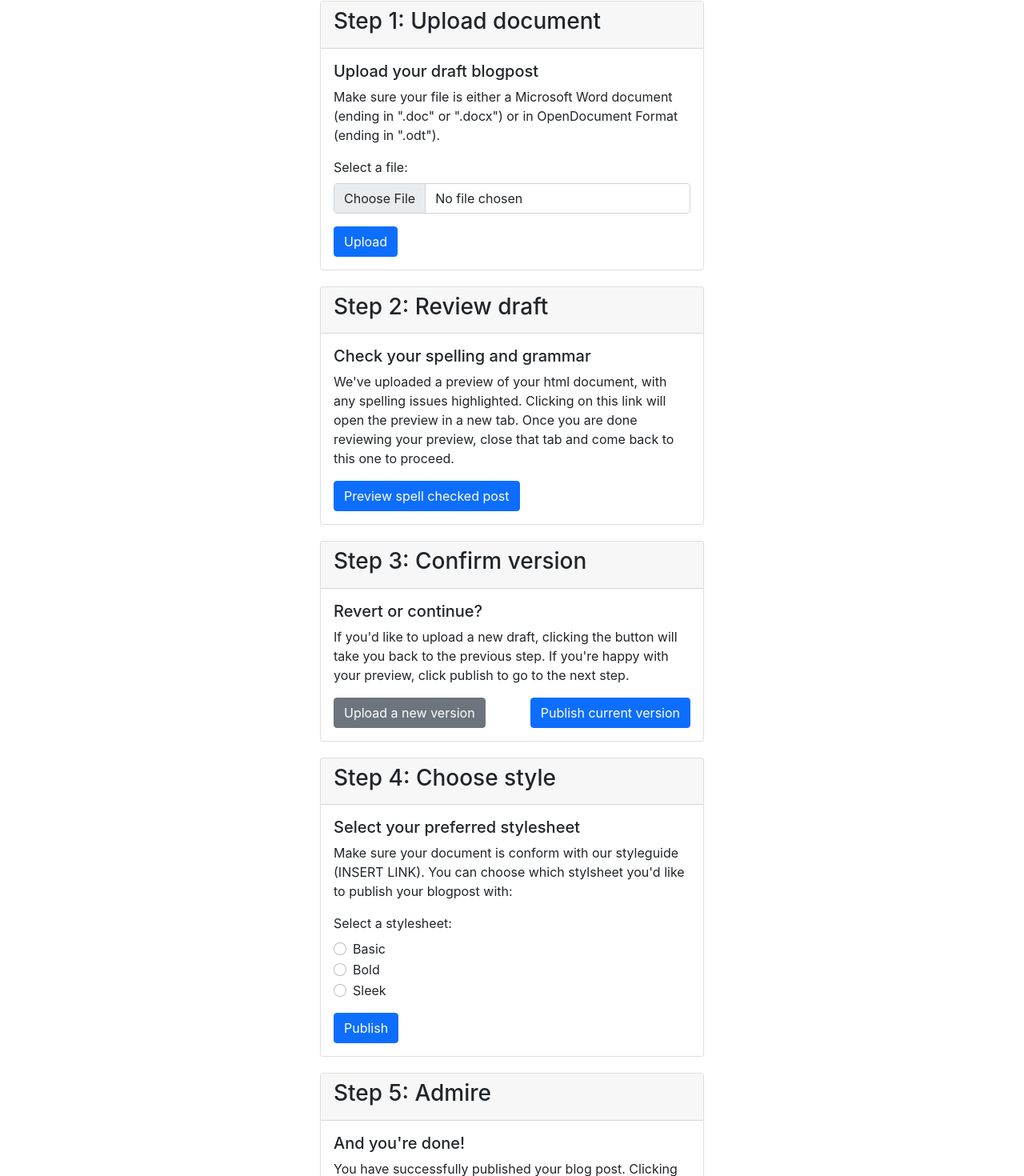
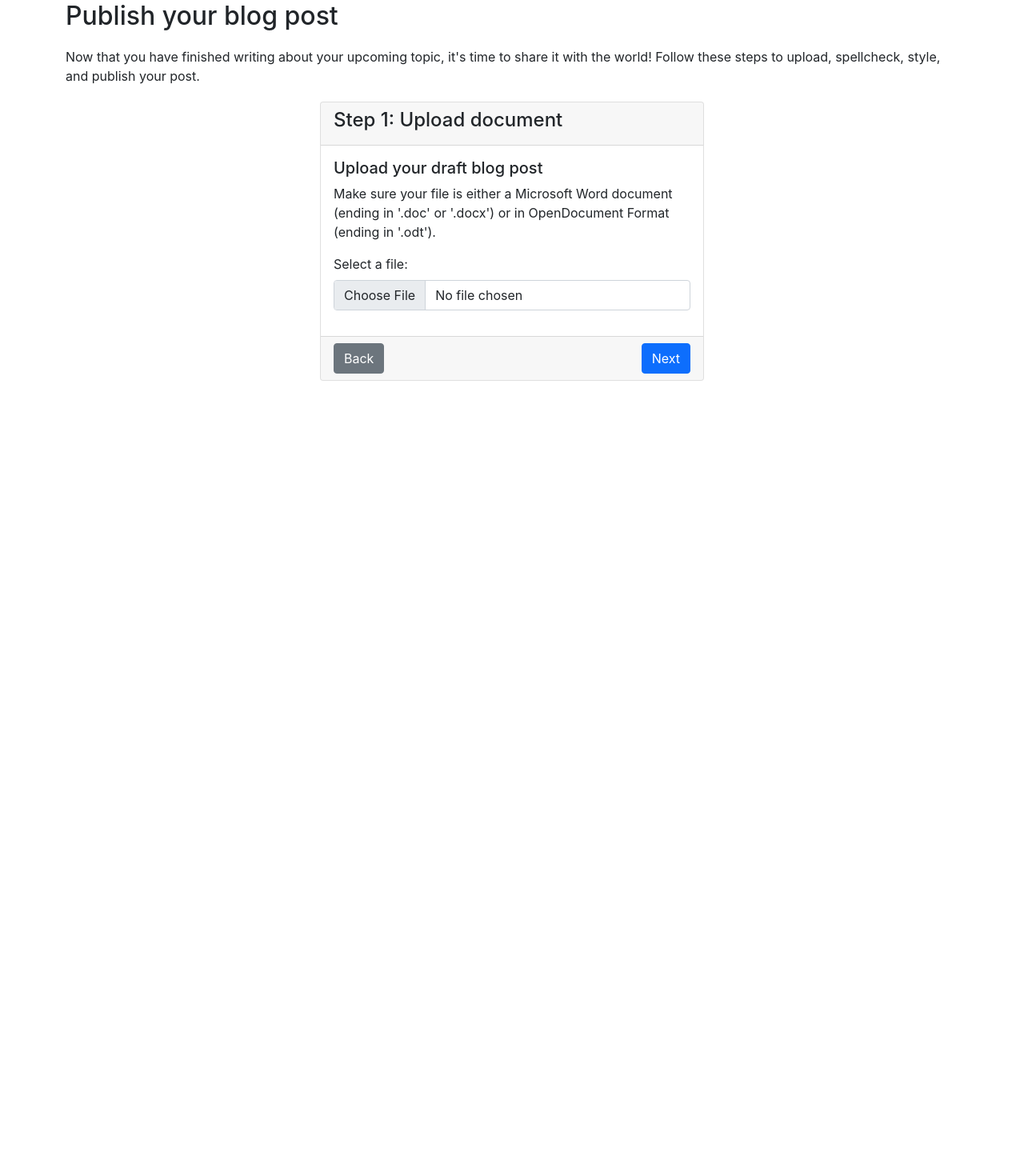
Before and after one commit to tamiragun/Doc2Blog, a React (Create React App) app in the folder src/client/: page /blogPost in a window 1280 px wide. Shown: the part 84-1554 px from the top of the page at 80% size. After the commit the page ends 800 px from the top, so only its background shows below. Built offline with nearby package versions, Linux system fonts and the light colour scheme.

Commit message:
Refactor blog upload process into stepper

```diff
--- a/src/client/src/components/BlogPost.js
+++ b/src/client/src/components/BlogPost.js
@@ -1,24 +1,28 @@
 import React, { useState } from "react";
-import FileUpload from "./FileUpload";
+import FileUploadForm from "./FileUploadForm";
 import PublishSuccess from "./PublishSuccess";
 import UploadSuccess from "./UploadSuccess";
-import Form from "react-bootstrap/Form";
-import Button from "react-bootstrap/Button";
-import Card from "react-bootstrap/Card";
+import BlogPublishStep from "./BlogPublishStep";
+import ChooseStyling from "./ChooseStyling.js";
+import { useNavigate } from "react-router";
 import "./Blogpost.css";
 
 const BlogPost = () => {
-  // Keep track of the uploaded file
+  // Keep track of the uploaded file, style, and step
   const [selectedFile, setSelectedFile] = useState(null);
   const [selectedFileName, setSelectedFileName] = useState(null);
-  const [uploaded, setUploaded] = useState(false);
-  const [published, setPublished] = useState(false);
+  const [styleSheet, setStyleSheet] = useState("basic-stylesheet");
+  const [step, setStep] = useState(1);
 
-  // Handler for when the submit button is clicked
-  const submitForm = (e) => {
+  // Use navigate to be able to link to other Routes.
+  const navigate = useNavigate();
+
+  // Handler for when the next step on file upload is clicked
+  const submitUpload = (e) => {
     // Prevent the browser form reloading
     e.preventDefault();
-
+    // Some extra validation
+    if (validateFileUpload(selectedFile)) {
       // Add the file from the component's state into the request body
       const formData = new FormData();
       formData.append("file", selectedFile);
@@ -29,11 +33,12 @@ const BlogPost = () => {
         body: formData,
       })
         .then(() => {
-        setUploaded(true);
+          nextStep();
         })
         .catch((error) => {
           console.error(error);
         });
+    }
   };
 
   // Handler for when the file is selected (but not yet uploaded)
@@ -51,120 +56,131 @@ const BlogPost = () => {
     }
   };
 
-  // Handler for when the user wants to upload a new file. Resets everything to null.
-  const uploadNewFile = () => {
-    setUploaded(false);
-    setSelectedFile(null);
-    setSelectedFileName(null);
+  // Function for going to next step by increasing step state by 1
+  const nextStep = () => {
+    setStep(step + 1);
   };
 
-  // Handler for when the user publishes their post.
-  // This removes the upload and spellcheck from display and now only displays the final link
-  const publishBlog = () => {
-    setPublished(true);
-    setUploaded(false);
+  // Function for going to previous step by decreasing step state by 1
+  const prevStep = () => {
+    setStep(step - 1);
+  };
+
+  // Helper function to ensure proper file input is given before proceeding
+  const validateFileUpload = (file) => {
+    // The programme can currently handle Word and open source documents
+    const supportedFileTypes = [
+      "application/vnd.openxmlformats-officedocument.wordprocessingml.document",
+      "application/msword",
+      "application/vnd.oasis.opendocument.text",
+    ];
+
+    if (!file) {
+      alert("Please upload a .doc, .docx, or .odt file");
+      return false;
+    } else if (file.size > 1024000) {
+      alert("File size cannot exceed 1MB");
+      return false;
+    } else if (!supportedFileTypes.includes(file.type)) {
+      alert("File type should be .doc, .docx, or .odt");
+      return false;
+    } else {
+      return true;
+    }
   };
 
   return (
     <div>
-      {/* Only display form when no doc is uploaded or published*/}
-      {/* {!uploaded && !published && ( */}
-      <div className="upload-blogpost-card">
-        <Card className="mx-auto" style={{ maxWidth: "30rem" }}>
-          <Card.Header>
-            <h3>Step 1: Upload document</h3>
-          </Card.Header>
+      <h2>Publish your blog post</h2>
+      <p>
+        Now that you have finished writing about your upcoming topic, it's time
+        to share it with the world! Follow these steps to upload, spellcheck,
+        style, and publish your post.
+      </p>
+      {/* Only display step 1 when step 1 is active*/}
+      {step === 1 && (
+        <BlogPublishStep
+          header="Step 1: Upload document"
+          title="Upload your draft blog post"
+          text="Make sure your file is either a Microsoft Word document (ending in
+              '.doc' or '.docx') or in OpenDocument Format (ending in '.odt')."
+          component={
+            <FileUploadForm
+              onFileSelectSuccess={setFileAndName}
+              onFileUploadValidate={validateFileUpload}
+            ></FileUploadForm>
+          }
+          handleBackClick={() => {
+            navigate("/");
+          }}
+          handleNextClick={submitUpload}
+        ></BlogPublishStep>
+      )}
 
-          <Card.Body>
-            <Card.Title>Upload your draft blogpost</Card.Title>
-            <Card.Text>
-              Make sure your file is either a Microsoft Word document (ending in
-              ".doc" or ".docx") or in OpenDocument Format (ending in ".odt").
-            </Card.Text>
-            <Form>
-              <Form.Group className="mb-3" controlId="formUploadFile">
-                <Form.Label>Select a file:</Form.Label>
-                <FileUpload
-                  id="my-file"
-                  onFileSelectSuccess={setFileAndName}
-                  onFileSelectError={({ error }) => alert(error)}
-                ></FileUpload>
-              </Form.Group>
+      {/* Only display step 2 when step 1 is active*/}
+      {step === 2 && (
+        <BlogPublishStep
+          header="Step 2: Review draft"
+          title="Check your spelling and grammar"
+          text="We've uploaded a preview of your html document, with any spelling
+              issues highlighted. Clicking on this link will open the preview in
+              a new tab. Once you are done reviewing your preview, close that
+              tab and come back to this one to proceed.
 
-              <Button variant="primary" onClick={submitForm}>
-                Upload
-              </Button>
-            </Form>
-          </Card.Body>
-        </Card>
-      </div>
-      {/* )} */}
+              Clicking back will let you upload a new version, clicking next will let you publish the current version (the highlights will disappear)."
+          component={
+            <UploadSuccess fileName={selectedFileName}></UploadSuccess>
+          }
+          handleBackClick={() => {
+            setSelectedFile(null);
+            setSelectedFileName(null);
+            setStep(step - 1);
+          }}
+          handleNextClick={nextStep}
+        ></BlogPublishStep>
+      )}
 
-      {/* Only display link to draft once uploaded */}
-      {/* {uploaded && ( */}
-      <UploadSuccess
-        fileName={selectedFileName}
-        onUploadNew={uploadNewFile}
-        onPublish={publishBlog}
-      ></UploadSuccess>
-      {/* )} */}
-      <div classname="upload-blogpost-card">
-        <Card className="mx-auto" style={{ maxWidth: "30rem" }}>
-          <Card.Header>
-            <h3>Step 4: Choose style</h3>
-          </Card.Header>
+      {/* Only display step 3 when step 3 is active*/}
+      {step === 3 && (
+        <BlogPublishStep
+          header="Step 3: Choose style"
+          title="Select your preferred stylesheet"
+          text="Make sure your document is conform with our style guide (INSERT
+              LINK). You can choose which style sheet you'd like to publish your
+              blog post with:"
+          component={
+            <ChooseStyling
+              selectStyle={(style) => setStyleSheet(style)}
+            ></ChooseStyling>
+          }
+          handleBackClick={() => {
+            setStyleSheet("basic-stylesheet");
+            prevStep();
+          }}
+          // TODO add in state for selected stylesheet!
+          handleNextClick={() => {
+            nextStep();
+          }}
+        ></BlogPublishStep>
+      )}
 
-          <Card.Body>
-            <Card.Title>Select your preferred stylesheet</Card.Title>
-            <Card.Text>
-              Make sure your document is conform with our styleguide (INSERT
-              LINK). You can choose which stylsheet you'd like to publish your
-              blogpost with:
-            </Card.Text>
-            <Form>
-              <Form.Group className="mb-3" controlId="formSelectStylesheet">
-                <Form.Label>Select a stylesheet:</Form.Label>
-
-                <div className="mb-3">
-                  <Form.Check
-                    type="radio"
-                    label="Basic"
-                    id="basic-stylesheet"
-                    name="stylesheet"
-                  />
-
-                  <Form.Check
-                    type="radio"
-                    label="Bold"
-                    id="bold-stylesheet"
-                    name="stylesheet"
-                  />
-
-                  <Form.Check
-                    type="radio"
-                    label="Sleek"
-                    id="sleek-stylesheet"
-                    name="stylesheet"
-                  />
-                </div>
-              </Form.Group>
-
-              <Button
-                variant="primary"
-                onClick={() => {
-                  console.log("placeholder");
+      {/* Only display step 4 when step 4 is active*/}
+      {step === 4 && (
+        <BlogPublishStep
+          header="Step 4: Admire"
+          title="And you're done!"
+          text="You have successfully published your blog post. Clicking on this
+            link will open your published blog post in another tab.
+            Don't forget to mark your deadline as complete :)"
+          component={
+            <PublishSuccess fileName={selectedFileName}></PublishSuccess>
+          }
+          handleBackClick={prevStep}
+          handleNextClick={() => {
+            navigate("/");
           }}
-              >
-                Publish
-              </Button>
-            </Form>
-          </Card.Body>
-        </Card>
-      </div>
-      {/* Only display link to blog once published */}
-      {/* {published && ( */}
-      <PublishSuccess fileName={selectedFileName}></PublishSuccess>
-      {/* )} */}
+        ></BlogPublishStep>
+      )}
     </div>
   );
 };
--- /dev/null
+++ b/src/client/src/components/BlogPublishStep.css
@@ -0,0 +1,22 @@
+.back-or-next-buttons {
+  display: flex;
+  flex-direction: row;
+  justify-content: space-between;
+}
+
+/* Media query so that the upload/continue
+  buttons are stacked vertically on smaller screens */
+
+/* @media only screen and (max-width: 768px) {
+  .back-or-next-buttons {
+    flex-direction: column;
+  }
+
+  .back-or-next-buttons Button {
+    width: 218px;
+  }
+
+  .next-button {
+    margin-top: 10px;
+  }
+} */
--- /dev/null
+++ b/src/client/src/components/BlogPublishStep.js
@@ -0,0 +1,41 @@
+import React from "react";
+import Button from "react-bootstrap/Button";
+import Card from "react-bootstrap/Card";
+import "./BlogPublishStep.css";
+
+export const BlogPublishStep = (props) => {
+  return (
+    <div className="upload-blogpost-card">
+      <Card className="mx-auto" style={{ maxWidth: "30rem" }}>
+        <Card.Header>
+          <h4>{props.header}</h4>
+        </Card.Header>
+        <Card.Body>
+          <Card.Title>{props.title}</Card.Title>
+          <Card.Text>{props.text}</Card.Text>
+          {props.component}
+        </Card.Body>
+        <Card.Footer>
+          <div className="back-or-next-buttons">
+            <Button
+              className="back-button"
+              variant="secondary"
+              onClick={props.handleBackClick}
+            >
+              Back
+            </Button>
+            <Button
+              className="next-button"
+              variant="primary"
+              onClick={props.handleNextClick}
+            >
+              Next
+            </Button>
+          </div>
+        </Card.Footer>
+      </Card>
+    </div>
+  );
+};
+
+export default BlogPublishStep;
--- /dev/null
+++ b/src/client/src/components/ChooseStyling.js
@@ -0,0 +1,43 @@
+import React from "react";
+import Form from "react-bootstrap/Form";
+
+export const ChooseStyling = ({ selectStyle }) => {
+  // Handler for controlled form element, updates the corresponding
+  // state
+  const handleChange = (event) => {
+    const chosenStyle = event.target.id;
+    selectStyle(chosenStyle);
+  };
+
+  return (
+    <Form>
+      <Form.Group className="mb-3" controlId="formSelectStylesheet">
+        <div className="mb-3" onChange={handleChange}>
+          <Form.Check
+            type="radio"
+            label="Basic"
+            id="basic-stylesheet"
+            name="stylesheet"
+            defaultChecked
+          />
+
+          <Form.Check
+            type="radio"
+            label="Bold"
+            id="bold-stylesheet"
+            name="stylesheet"
+          />
+
+          <Form.Check
+            type="radio"
+            label="Sleek"
+            id="sleek-stylesheet"
+            name="stylesheet"
+          />
+        </div>
+      </Form.Group>
+    </Form>
+  );
+};
+
+export default ChooseStyling;
--- /dev/null
+++ b/src/client/src/components/FileUploadForm.js
@@ -0,0 +1,36 @@
+import React from "react";
+import Form from "react-bootstrap/Form";
+
+export const FileUploadForm = ({ onFileSelectSuccess, onFileSelectError }) => {
+  // The programme can currently handle Word and open source documents
+  const supportedFileTypes = [
+    "application/vnd.openxmlformats-officedocument.wordprocessingml.document",
+    "application/msword",
+    "application/vnd.oasis.opendocument.text",
+  ];
+
+  // Validation of the selected file
+  const handleFileInput = (e) => {
+    const file = e.target.files[0];
+    if (!file) {
+      onFileSelectError("Please upload a .doc, .docx, or .odt file");
+    } else if (file.size > 1024000) {
+      onFileSelectError("File size cannot exceed 1MB");
+    } else if (!supportedFileTypes.includes(file.type)) {
+      onFileSelectError("File type should be .doc, .docx, or .odt");
+    } else {
+      onFileSelectSuccess(file);
+    }
+  };
+
+  return (
+    <Form>
+      <Form.Group className="mb-3" controlId="formUploadFile">
+        <Form.Label>Select a file:</Form.Label>
+        <Form.Control type="file" required onChange={handleFileInput} />
+      </Form.Group>
+    </Form>
+  );
+};
+
+export default FileUploadForm;
--- a/src/client/src/components/PublishSuccess.js
+++ b/src/client/src/components/PublishSuccess.js
@@ -1,23 +1,12 @@
 import React from "react";
 import Card from "react-bootstrap/Card";
 
-export const PublishSuccess = (fileName) => {
+export const PublishSuccess = ({ fileName }) => {
   // TODO generate button using routes instead of anchor link
 
-  const blogUrl = `http://localhost:8080/convert?fileName=${fileName.fileName}`;
+  const blogUrl = `http://localhost:8080/convert?fileName=${fileName}`;
 
   return (
-    <div className="upload-blogpost-card">
-      <Card className="mx-auto" style={{ maxWidth: "30rem" }}>
-        <Card.Header>
-          <h3>Step 5: Admire</h3>
-        </Card.Header>
-        <Card.Body>
-          <Card.Title>And you're done!</Card.Title>
-          <Card.Text>
-            You have successfully published your blog post. Clicking on this
-            link will open your published blog post in another tab.
-          </Card.Text>
     <Card.Link
       href={blogUrl}
       rel="noreferrer"
@@ -26,9 +15,6 @@ export const PublishSuccess = (fileName) => {
     >
       View your blog post live
     </Card.Link>
-        </Card.Body>
-      </Card>
-    </div>
   );
 };
 
--- a/src/client/src/components/UploadSuccess.css
+++ /dev/null
@@ -1,22 +0,0 @@
-.upload-or-publish-buttons {
-  display: flex;
-  flex-direction: row;
-  justify-content: space-between;
-}
-
-/* Media query so that the upload/continue
-buttons are stacked vertically on smaller screens */
-
-@media only screen and (max-width: 768px) {
-  .upload-or-publish-buttons {
-    flex-direction: column;
-  }
-
-  .upload-or-publish-buttons Button {
-    width: 218px;
-  }
-
-  .continue-publishing-button {
-    margin-top: 10px;
-  }
-}
--- a/src/client/src/components/UploadSuccess.js
+++ b/src/client/src/components/UploadSuccess.js
@@ -1,36 +1,12 @@
 import React from "react";
-import Button from "react-bootstrap/Button";
 import Card from "react-bootstrap/Card";
-import "./UploadSuccess.css";
 
-export const UploadSuccess = ({ fileName, onUploadNew, onPublish }) => {
+export const UploadSuccess = ({ fileName }) => {
   // TODO generate button using routes instead of anchor link
 
   const blogUrl = `http://localhost:8080/check?fileName=${fileName}`;
 
-  const handleUploadClick = () => {
-    onUploadNew();
-  };
-
-  const handlePublishClick = () => {
-    onPublish();
-  };
-
   return (
-    <div>
-      <div className="upload-blogpost-card">
-        <Card className="mx-auto" style={{ maxWidth: "30rem" }}>
-          <Card.Header>
-            <h3>Step 2: Review draft</h3>
-          </Card.Header>
-          <Card.Body>
-            <Card.Title>Check your spelling and grammar</Card.Title>
-            <Card.Text>
-              We've uploaded a preview of your html document, with any spelling
-              issues highlighted. Clicking on this link will open the preview in
-              a new tab. Once you are done reviewing your preview, close that
-              tab and come back to this one to proceed.
-            </Card.Text>
     <Card.Link
       href={blogUrl}
       rel="noreferrer"
@@ -39,41 +15,6 @@ export const UploadSuccess = ({ fileName, onUploadNew, onPublish }) => {
     >
       Preview spell checked post
     </Card.Link>
-          </Card.Body>
-        </Card>
-      </div>
-      <div className="upload-blogpost-card">
-        <Card className="mx-auto" style={{ maxWidth: "30rem" }}>
-          <Card.Header>
-            <h3>Step 3: Confirm version</h3>
-          </Card.Header>
-          <Card.Body>
-            <Card.Title>Revert or continue?</Card.Title>
-            <Card.Text>
-              If you'd like to upload a new draft, clicking the button will take
-              you back to the previous step. If you're happy with your preview,
-              click publish to go to the next step.
-            </Card.Text>
-            <div className="upload-or-publish-buttons">
-              <Button
-                className="upload-new-button"
-                variant="secondary"
-                onClick={handleUploadClick}
-              >
-                Upload a new version
-              </Button>
-              <Button
-                className="continue-publishing-button"
-                variant="primary"
-                onClick={handlePublishClick}
-              >
-                Publish current version
-              </Button>
-            </div>
-          </Card.Body>
-        </Card>
-      </div>
-    </div>
   );
 };
 
```
Also changed, not shown: src/client/src/components/FileUpload.js (+4 -16 lines). Lines whose indentation alone changed are shown as unchanged.
